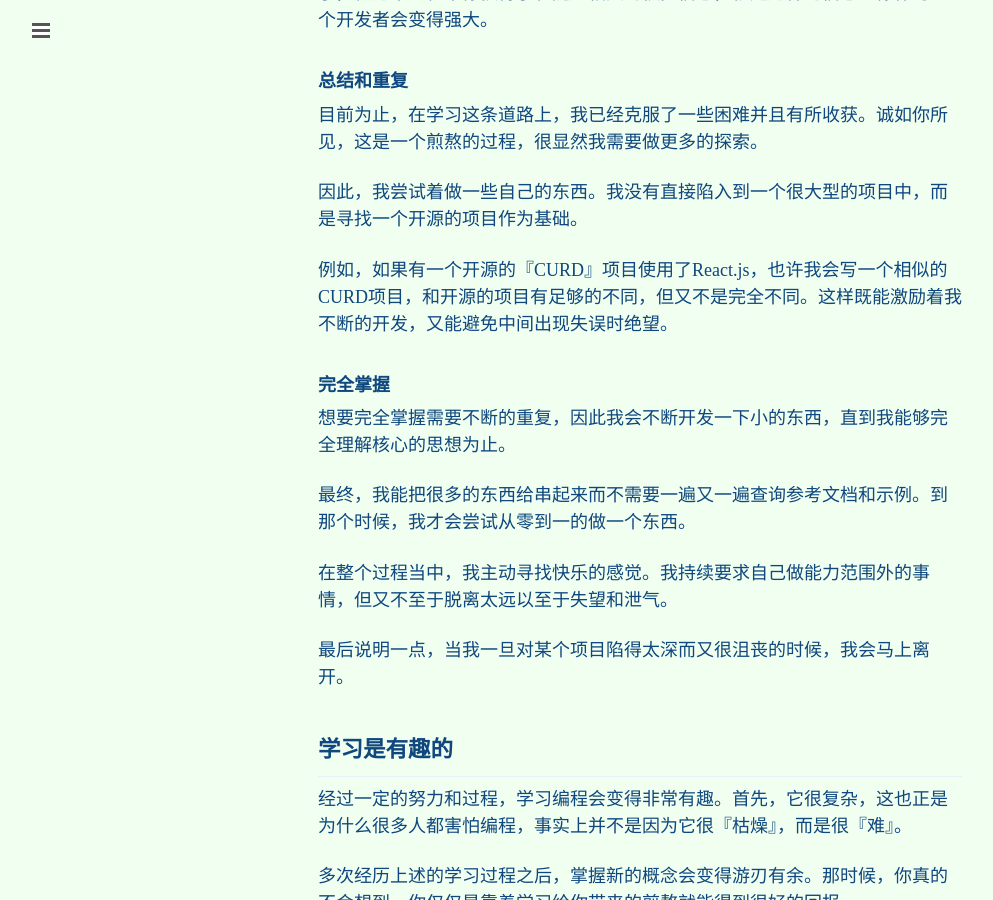
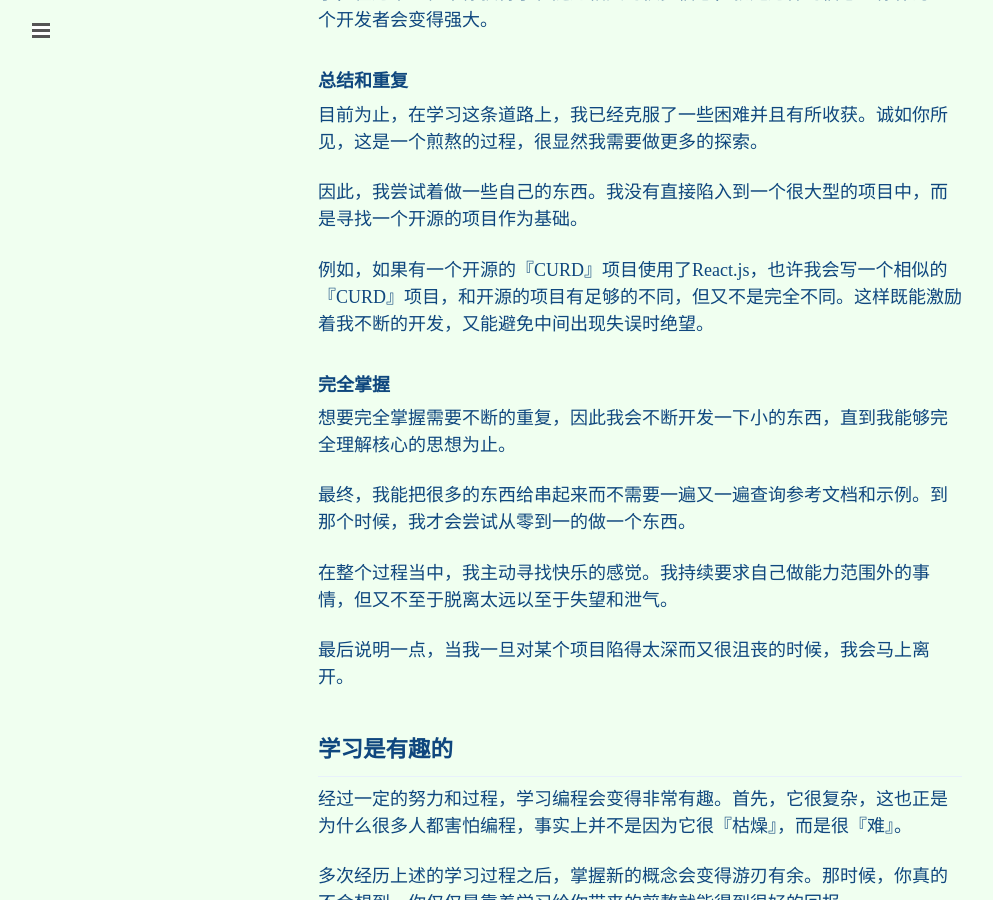
Before and after one commit to FengMengZhao/blogsV2, a Jekyll site: the page built from _articles/learn-how-to-learn-is-most-important-for-programmars.markdown, in a window 1280 px wide and 900 px high, scrolled down 7144 px. Shown: the whole window, without its empty margins (0-993 px from the left). Built offline with Jekyll 4.4.1, drawn with Linux system fonts in a browser that asks for light colours; comment, search, counter and statistics services are not loaded.

```diff
--- a/_articles/learn-how-to-learn-is-most-important-for-programmars.markdown
+++ b/_articles/learn-how-to-learn-is-most-important-for-programmars.markdown
@@ -177,7 +177,7 @@ last_modified_at: 2017-12-25
 
 因此，我尝试着做一些自己的东西。我没有直接陷入到一个很大型的项目中，而是寻找一个开源的项目作为基础。
 
-例如，如果有一个开源的『CURD』项目使用了React.js，也许我会写一个相似的CURD项目，和开源的项目有足够的不同，但又不是完全不同。这样既能激励着我不断的开发，又能避免中间出现失误时绝望。
+例如，如果有一个开源的『CURD』项目使用了React.js，也许我会写一个相似的『CURD』项目，和开源的项目有足够的不同，但又不是完全不同。这样既能激励着我不断的开发，又能避免中间出现失误时绝望。
 
 ### 完全掌握
 
```
